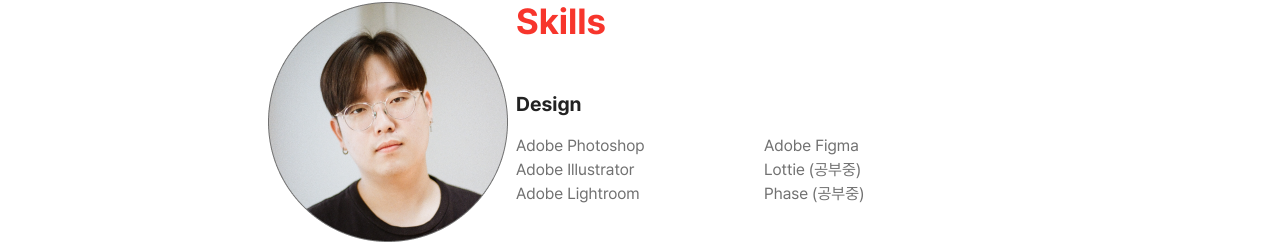
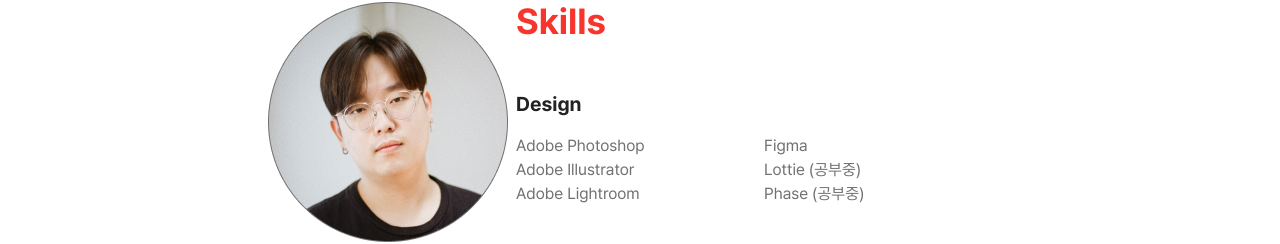
Before and after one commit to jamooooong/jamooooongPage, a React (Vite) app: page /jamooooongPage/skills in a window 1280 px wide. Shown: the part 214-458 px from the top of the page. Built offline with nearby package versions, Linux system fonts and the light colour scheme.

Commit message:
[ 🚑 | Fix ] Fix 오타

```diff
--- a/src/pages/SkillsPage/SkillsPage.jsx
+++ b/src/pages/SkillsPage/SkillsPage.jsx
@@ -15,7 +15,7 @@ export function SkillsPage() {
               <p>Adobe Lightroom</p>
             </div>
             <div className="flex flex-col sm:w-1/2 sm:h-[7.5rem] sm:mb-0 mb-12">
-              <p>Adobe Figma</p>
+              <p>Figma</p>
               <p>Lottie (공부중)</p>
               <p>Phase (공부중)</p>
             </div>
```
